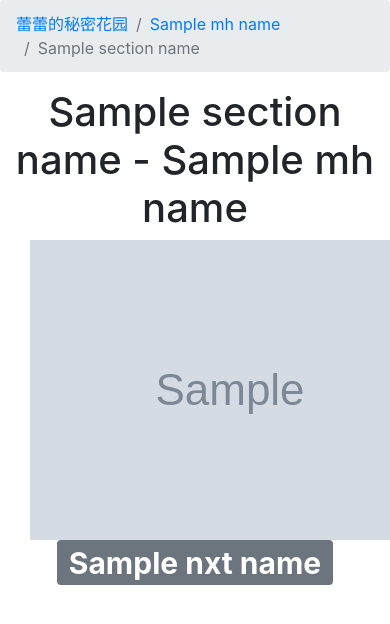
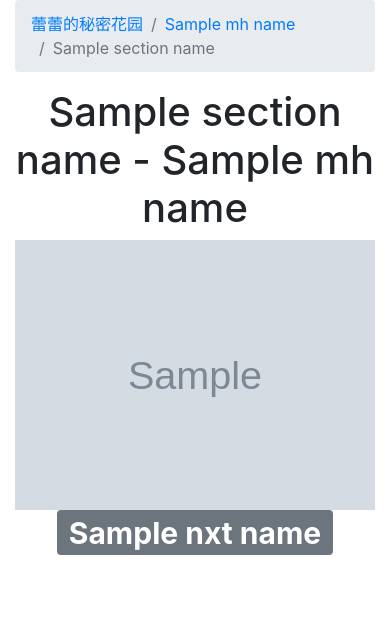
Before and after one commit to m2kar/lei-garden, a Flask app: template app/template/mh_section.html in a window 390 px wide; the page is wider, and only the part inside the window is pictured. Shown: the top 624 px of that part. Run offline with Flask 2, Linux system fonts and the light colour scheme; the template is opened without the code that fills it: most values are stand-ins (such as "Sample title", 1, 10 or a date in 2020); grey boxes marked "Sample" are stand-in pictures.

Commit message:
fix img responsive

```diff
--- a/app/template/mh_section.html
+++ b/app/template/mh_section.html
@@ -14,6 +14,7 @@
 </head>
 
 <body>
+    <div class="container text-center">
         <nav aria-label="breadcrumb">
             <ol class="breadcrumb">
                 <li class="breadcrumb-item"><a href="/">蕾蕾的秘密花园</a></li>
@@ -21,18 +22,17 @@
                 <li class="breadcrumb-item active" aria-current="page">{{section_name }}</li>
             </ol>
         </nav>
-    <div class="container text-center">
 
         <!-- <h1 ><a  href="/mh/{{ mh_name }}">目录： {{mh_name}}</a></h3> -->
         <h1 class="title">{{section_name }} - {{ mh_name }} </h2>
-                <div class="content">
+            <!-- <div class="content"> -->
                 {% for img_url in img_urls %}
-                    <div class="col-md-12">
-                        <img class="w-auto"  src="{{img_url}}">
-                    </div>
+                <!-- <div class="col-md-12"> -->
+                    <img class="img-fluid" src="{{img_url}}">
+                <!-- </div> -->
                 {% endfor%}
-                </div>
+            <!-- </div> -->
 
-                <h1 ><a class="badge badge-secondary" href="{{ nxt_url }}"> {{nxt_name}}</a></h3>
+            <h1><a class="badge badge-secondary" href="{{ nxt_url }}"> {{nxt_name}}</a></h3>
     </div>
 </body>
```
Lines whose indentation alone changed are shown as unchanged.
